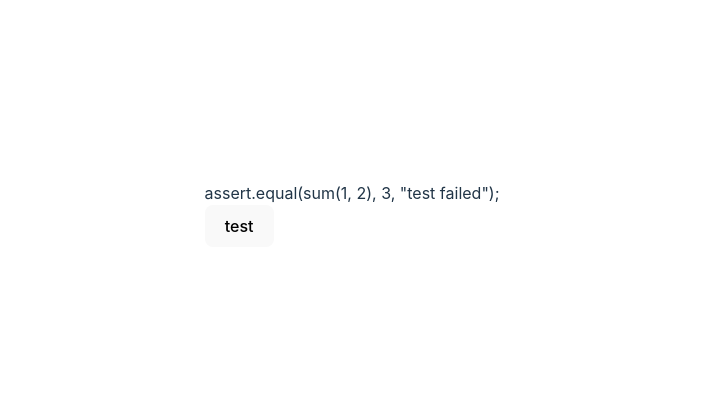
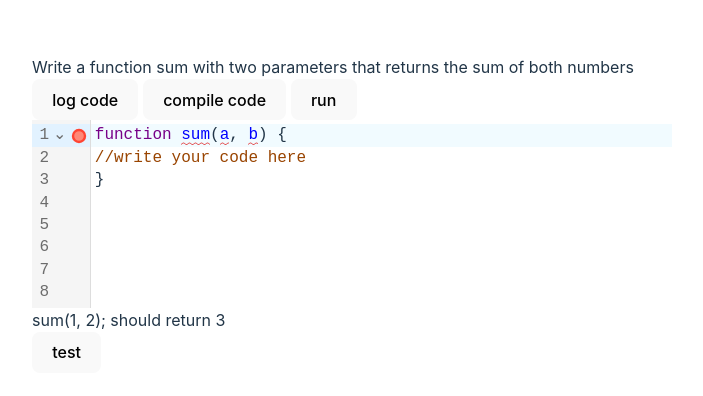
Before and after one commit to leje512/learn-to-code, a Svelte app in the folder codingtutorial/: page / in a window 1280 px wide. Shown: the part 186-582 px from the top of the page, without its empty margins (288-991 px from the left). Built offline with nearby package versions, Linux system fonts and the light colour scheme.

Commit message:
feat: integrate code and tests

```diff
--- a/codingtutorial/src/App.svelte
+++ b/codingtutorial/src/App.svelte
@@ -1,18 +1,26 @@
 <script>
   import Sandbox from "./Sandbox.svelte";
-  import Mocha from "./Test.svelte";
+  import Test from "./Test.svelte";
 
-  const testString = `assert.equal(sum(1, 2), 3, "test failed");`;
+  const testString = "sum(1, 2);";
+  const resultString = "3";
+  let code;
+
+  function handleCode(event) {
+    code = event.detail.text;
+  }
 </script>
 
 <main>
-  <!--div id="task">
+  <div id="task">
     Write a function sum with two parameters that returns the sum of both
     numbers
-  </div-->
-  <!--Sandbox /-->
-  {testString}
-  <Mocha {testString} />
+  </div>
+  <Sandbox on:code={handleCode} />
+  <div id="task">
+    {testString} should return {resultString}
+  </div>
+  <Test {testString} {resultString} {code} />
 </main>
 
 <style>
--- a/codingtutorial/src/Sandbox.svelte
+++ b/codingtutorial/src/Sandbox.svelte
@@ -1,48 +1,38 @@
+<script>
+  import { onMount } from "svelte";
+  import { transform } from "@babel/standalone";
+  import CodeEditor from "./CodeEditor.svelte";
+  import { createEventDispatcher } from "svelte";
 
-<script>
-    import { onMount } from 'svelte';
-    import { transform } from '@babel/standalone'
-    import CodeEditor from './CodeEditor.svelte';
+  const dispatch = createEventDispatcher();
 
   let code;
-    let result;
+
   onMount(() => {
-        const el = document.getElementById("codeeditor").addEventListener("codeedited", (e) => code = e.detail); // TODO: get rid of error here via typescript?: should be customevent not event
-    })
+    const el = document
+      .getElementById("codeeditor")
+      .addEventListener("codeedited", (e) => (code = e.detail)); // TODO: get rid of error here via typescript?: should be customevent not event
+  });
 
   function logCode() {
-      console.log(code)
+    console.log(code);
   }
 
   function compileCode() {
-        if (code !== "\n\n\n\n\n\n\n") {
-            const scriptElement = document.createElement('script')
-            const formattedCode = "function executeClientCode(...args) {" + code + "return sum(...args)}"
-
-            // the code should be transformed to avoid errors with comments, linebreaks etc.
-            const transformedCode = transform(formattedCode, { presets: ["env"] }).code;
-            scriptElement.text = transformedCode
-            console.log("compiled function:", scriptElement.text)
-
-            // TODO: parse function with a parser instead of scripting it!
-            document.getElementById("codeeditor").appendChild(scriptElement)
-            document.getElementById("codeeditor").removeChild(scriptElement)
-        } else {
-            alert("please write your code first")
-        }
+    const transformedCode = transform(code, { presets: ["env"] }).code;
+    dispatch("code", {
+      text: transformedCode,
+    });
   }
 
-    function run(a, b) {
-        // TODO: try to get rid of all problems caused by adding a function on runtime
-        result = executeClientCode(a, b)
-        console.log(result)
+  function run() {
+    Function(code)();
   }
 </script>
 
 <div id="sandbox">
   <button on:click={logCode}>log code</button>
   <button on:click={compileCode}>compile code</button>
-    <button on:click={() => run(1, 2)}>run(1, 2)</button>
-    Ergebnis: { result }
+  <button on:click={run}>run</button>
   <CodeEditor />
 </div>
--- a/codingtutorial/src/Test.svelte
+++ b/codingtutorial/src/Test.svelte
@@ -2,16 +2,19 @@
   import { assert } from "chai"; // this import is needed to use assert from the testStrings
 
   export let testString;
+  export let resultString;
+  export let code;
 
   function runTest() {
-    let result;
+    let correct;
     try {
-      eval(testString);
-      result = true;
+      const functionToTest = new Function(`${code} return ${testString}`);
+      assert.equal(functionToTest(), resultString, "test failed");
+      correct = true;
     } catch (error) {
-      result = false;
+      correct = false;
     }
-    document.body.style.background = result ? "green" : "red";
+    document.body.style.background = correct ? "green" : "red";
   }
 </script>
 
```
Lines whose indentation alone changed are shown as unchanged.
